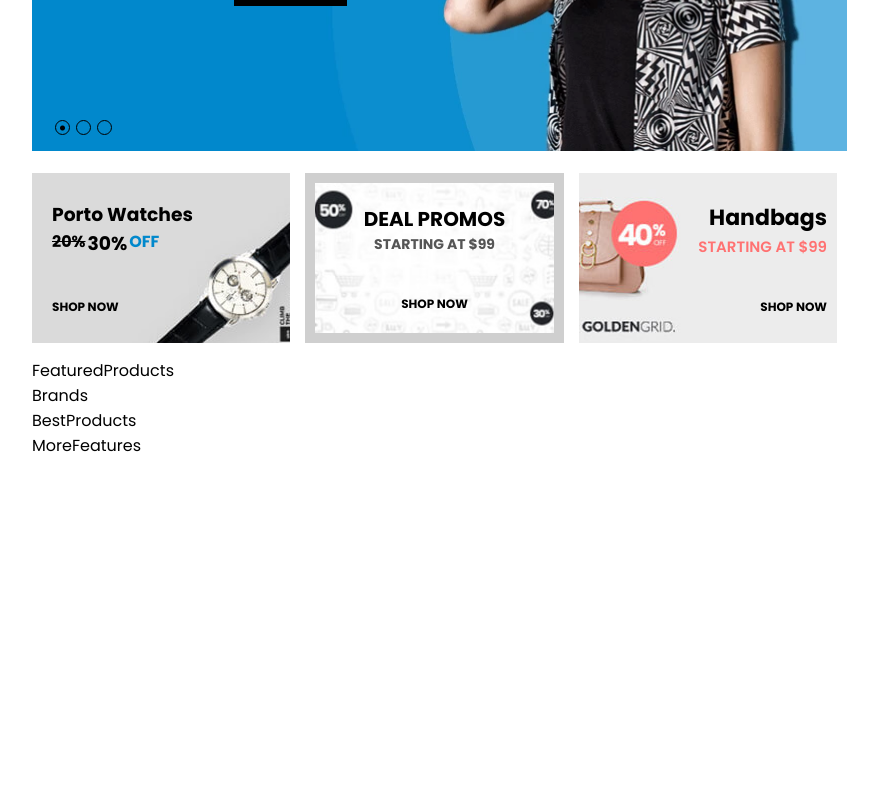
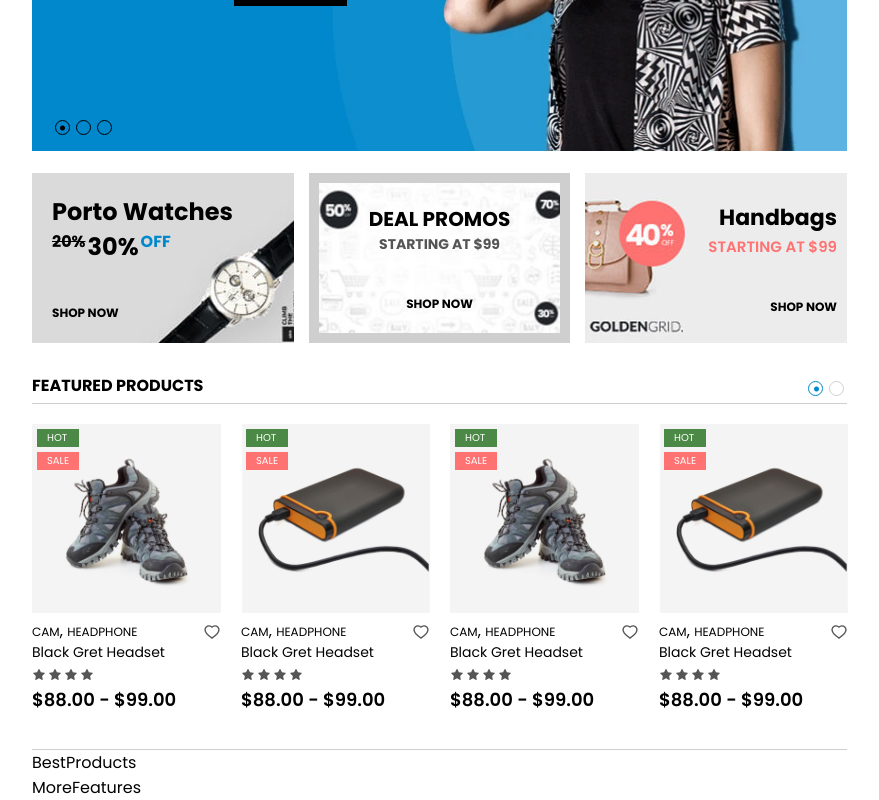
Before and after one commit to iahmedfarag/fog, a React (Vite) app: page / in a window 1280 px wide. Shown: the part 517-1317 px from the top of the page, without its empty margins (343-1222 px from the left). Before the commit the page ends 975 px from the top, so only its background shows below. Built offline with nearby package versions, Linux system fonts and the light colour scheme.

Commit message:
featured products

```diff
--- a/src/components/Features.jsx
+++ b/src/components/Features.jsx
@@ -42,7 +42,7 @@
 const Wrapper = styled.section`
   .wrapper {
     justify-content: space-between;
-    border: 1px solid var(--color-cf);
+    border: 1px solid #ebebeb;
     padding: 25px;
     gap: 40px;
     article {
@@ -71,7 +71,7 @@
         right: -20px;
         top: 50%;
         transform: translateY(-50%);
-        background-color: var(--color-cf);
+        background-color: #ebebeb;
       }
     }
   }
--- a/src/components/Header/BigNavbar/Search.jsx
+++ b/src/components/Header/BigNavbar/Search.jsx
@@ -20,6 +20,7 @@
 const Wrapper = styled.form`
   border-radius: 25px;
   background-color: var(--color-f7);
+
   input {
     border: none;
     outline: none;
@@ -30,6 +31,7 @@
     background-color: inherit;
     font-size: 13px;
     color: var(--color-555);
+    width: 500px;
   }
   select {
     border: none;
@@ -48,6 +50,17 @@
     border-left: 1px solid var(--color-cf);
     background-color: inherit;
   }
+  @media (max-width: 1400px) {
+    input {
+      width: 400px;
+    }
+  }
+  @media (max-width: 1200px) {
+    input {
+      width: 260px;
+    }
+  }
+
   @media (max-width: 992px) {
     /* display: none; */
     position: absolute;
--- a/src/components/Home/Brands.jsx
+++ b/src/components/Home/Brands.jsx
@@ -1,7 +1,14 @@
 import React from "react";
+import { styled } from "styled-components";
 
 const Brands = () => {
-  return <div>Brands</div>;
+  return (
+    <Wrapper>
+      <div className="wrapper">
+        <article></article>
+      </div>
+    </Wrapper>
+  );
 };
-
+const Wrapper = styled.section``;
 export default Brands;
--- a/src/components/Home/FeaturedProducts.jsx
+++ b/src/components/Home/FeaturedProducts.jsx
@@ -1,7 +1,121 @@
 import React from "react";
+import { styled } from "styled-components";
+import img1 from "../../assets/Products/product15.jpg";
+import img2 from "../../assets/Products/product10.jpg";
+import Slider from "react-slick";
+import Product from "../Product.jsx";
+const FeaturedProducts = () => {
+  const settings = {
+    dots: true,
+    infinite: true,
+    speed: 500,
+    slidesToShow: 4,
+    slidesToScroll: 4,
+    responsive: [
+      {
+        breakpoint: 992,
+        settings: {
+          slidesToShow: 3,
+          slidesToScroll: 3,
+        },
+      },
+      {
+        breakpoint: 576,
+        settings: {
+          slidesToShow: 2,
+          slidesToScroll: 2,
+        },
+      },
+    ],
+  };
 
-const FeaturedProducts = () => {
-  return <div>FeaturedProducts</div>;
+  return (
+    <Wrapper>
+      <div className="wrapper">
+        <header>
+          <h4>FEATURED PRODUCTS</h4>
+        </header>
+        <div className="slider">
+          <Slider {...settings}>
+            <Product img={img1} />
+            <Product img={img2} />
+            <Product img={img1} />
+            <Product img={img2} />
+            <Product img={img1} />
+          </Slider>
+        </div>
+      </div>
+    </Wrapper>
+  );
 };
+const Wrapper = styled.section`
+  padding: 15px 0;
+  padding-bottom: 30px;
+  border-bottom: 1px solid var(--color-cf);
 
+  header {
+    border-bottom: 1px solid var(--color-cf);
+    padding-bottom: 5px;
+    margin-bottom: 20px;
+  }
+  .slider {
+    img {
+      max-width: 100%;
+    }
+    .slick-slider {
+      /* padding: 25px 0; */
+      /* position: relative; */
+      /* overflow: hidden; */
+      .slick-dots {
+        position: absolute;
+        top: -50px;
+        right: 0px;
+        width: fit-content;
+        height: fit-content;
+        li {
+          border-radius: 50%;
+          border: 1px solid var(--color-cf);
+          width: 15px;
+          height: 15px;
+          margin: 0 3px;
+          &.slick-active {
+            border: 1px solid var(--color-main);
+          }
+          button {
+            &::before {
+              width: 15px;
+              height: 15px;
+              line-height: 15px;
+              left: 0px;
+              opacity: 0;
+              color: var(--color-main);
+            }
+          }
+          &.slick-active {
+            button {
+              &::before {
+                opacity: 1;
+              }
+            }
+          }
+        }
+      }
+
+      .slick-arrow {
+        display: none !important;
+      }
+
+      .slick-list {
+        margin: 0 -10px;
+        .slick-track {
+          .slick-slide {
+            > div {
+              margin: 0 10px;
+            }
+          }
+        }
+      }
+    }
+  }
+`;
 export default FeaturedProducts;
--- a/src/components/Home/MainCategories.jsx
+++ b/src/components/Home/MainCategories.jsx
@@ -54,7 +54,7 @@
     .category {
       background-size: cover;
       background-position: center center;
-      width: calc((100% / 3) - (40px / 3));
+      width: calc((100% / 3) - (30px / 3));
       height: 170px;
       object-fit: cover;
       position: relative;
@@ -71,6 +71,7 @@
         box-shadow: rgba(0, 0, 0, 0.16) 0px 10px 36px 0px,
           rgba(0, 0, 0, 0.06) 0px 0px 0px 1px;
       }
+
       &.watches {
         /* padding: 10px 20px; */
         > div {
@@ -78,7 +79,7 @@
           top: 50%;
           transform: translateY(-50%);
           margin-left: 20px;
-          h2 {
+          h3 {
             font-size: 24px;
           }
           > div {
@@ -146,5 +147,13 @@
       }
     }
   }
+  @media (max-width: 768px) {
+    .wrapper {
+      flex-wrap: wrap;
+      .category {
+        width: 100%;
+      }
+    }
+  }
 `;
 export default MainCategories;
--- a/src/components/Home/MainSlider.jsx
+++ b/src/components/Home/MainSlider.jsx
@@ -78,7 +78,7 @@
 const Wrapper = styled.section`
   .slick-slider {
     position: relative;
-    overflow: hidden;
+    /* overflow: hidden; */
 
     img {
       width: 100%;
@@ -93,6 +93,8 @@
       bottom: 20px;
       left: 20px;
       width: fit-content;
+      height: fit-content;
+
       /* margin: 0; */
       li {
         border-radius: 50%;
@@ -217,6 +219,9 @@
         }
       }
     }
+    .slick-arrow {
+      display: none !important;
+    }
   }
 `;
 export default MainSlider;
--- /dev/null
+++ b/src/components/Product.jsx
@@ -0,0 +1,167 @@
+import React from "react";
+import { AiOutlineHeart, AiFillStar } from "react-icons/ai";
+import { MdOutlineShoppingBag } from "react-icons/md";
+import { styled } from "styled-components";
+
+const Product = ({ img }) => {
+  return (
+    <Wrapper className="product">
+      <div className="img">
+        <img src={img} alt="product-image" />
+        <div className="overlay">
+          <div className="content">
+            <button className="addToCart flex">
+              <MdOutlineShoppingBag />
+            </button>
+            <button className="more">MORE DETAILS</button>
+          </div>
+        </div>
+      </div>
+      <div className="info">
+        <div className="categories">
+          <a href="">cam</a>, <a href="">headphone</a>
+        </div>
+        <a href="">Black Gret Headset</a>
+        <div className="rate flex">
+          <span>
+            <AiFillStar />
+          </span>
+          <span>
+            <AiFillStar />
+          </span>
+          <span>
+            <AiFillStar />
+          </span>
+          <span>
+            <AiFillStar />
+          </span>
+        </div>
+        <h4>
+          $88.00<span> - </span>$99.00
+        </h4>
+        <button>
+          <AiOutlineHeart />
+        </button>
+      </div>
+      <div className="status">
+        <span className="hot">HOT</span>
+        <span className="sale">SALE</span>
+      </div>
+    </Wrapper>
+  );
+};
+const Wrapper = styled.article`
+  position: relative;
+  width: 100%;
+  &:hover {
+    .img {
+      .overlay {
+        opacity: 1;
+      }
+    }
+  }
+  .img {
+    position: relative;
+    .overlay {
+      opacity: 0;
+      transition: 0.2s;
+      position: absolute;
+      top: 0;
+      left: 0;
+      z-index: 2;
+      width: 100%;
+      height: 100%;
+      background-color: rgba(0, 0, 0, 0.2);
+      .content {
+        button {
+          position: absolute;
+        }
+        .addToCart {
+          padding: 8px;
+          border-radius: 50%;
+          background-color: white;
+          top: 10px;
+          right: 10px;
+          transition: 0.2s;
+          font-size: 18px;
+          &:hover {
+            background-color: var(--color-main);
+            color: white;
+          }
+        }
+        .more {
+          background-color: #0088ccb5;
+          color: white;
+          left: 0;
+          /* top: 100px; */
+          bottom: 0px;
+          width: 100%;
+          text-align: center;
+          padding: 12px;
+          font-size: 12px;
+        }
+      }
+    }
+  }
+  .info {
+    position: relative;
+    padding: 10px 0;
+    .categories {
+      line-height: 1;
+
+      a {
+        font-size: 12px;
+        text-transform: uppercase;
+        &:hover {
+          color: var(--color-main);
+        }
+      }
+    }
+    > a {
+      font-size: 14px;
+    }
+    .rate {
+      margin: 3px 0;
+      gap: 2px;
+      span {
+        color: var(--color-555);
+        font-size: 14px;
+      }
+    }
+    > h4 {
+      font-size: 18px;
+      font-weight: 600;
+      margin: 0;
+      padding: 0;
+      line-height: 1;
+    }
+    button {
+      position: absolute;
+      top: 10px;
+      right: 0px;
+      font-size: 18px;
+      color: var(--color-555);
+      z-index: 4;
+    }
+  }
+  .status {
+    position: absolute;
+    top: 5px;
+    left: 5px;
+    display: flex;
+    flex-direction: column;
+    gap: 5px;
+    span {
+      padding: 1px 10px;
+      font-size: 10px;
+      color: white;
+      &.hot {
+        background-color: var(--color-green);
+      }
+      &.sale {
+        background-color: var(--color-tomatto);
+      }
+    }
+  }
+`;
+export default Product;
--- a/src/components/index.js
+++ b/src/components/index.js
@@ -18,10 +18,13 @@
 import MainSlider from "./Home/MainSlider";
 import MoreFeatures from "./Home/MoreFeatures";
 import HomeContent from "./Home/HomeContent";
+import Product from "./Product";
 
 export {
+  // global
   Header,
   Features,
+  Product,
   //   sidebar //
   Categories,
   News,
--- a/src/index.css
+++ b/src/index.css
@@ -8,6 +8,7 @@
   --color-444: #444;
   --color-555: #555;
   --color-tomatto: #ff7272;
+  --color-green: #4c8946;
 }
 * {
   box-sizing: border-box;
@@ -56,11 +57,11 @@
     max-width: 1140px;
   }
 }
-/* @media (min-width: 1400px) {
+@media (min-width: 1400px) {
   .container {
     max-width: 1320px;
   }
-} */
+}
 .flex {
   display: flex;
   align-items: center;
```
Also changed, not shown: overview.txt.
